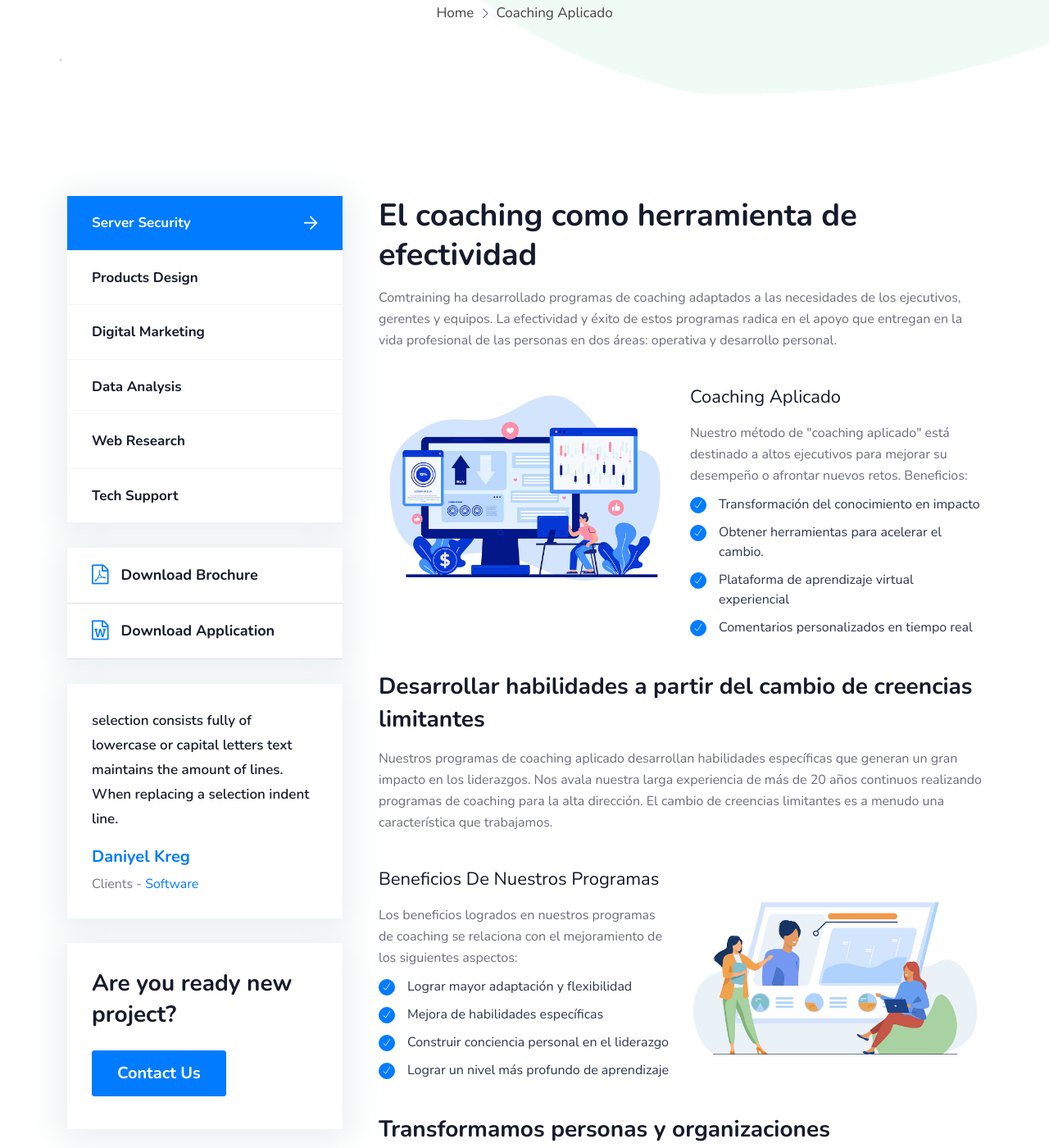
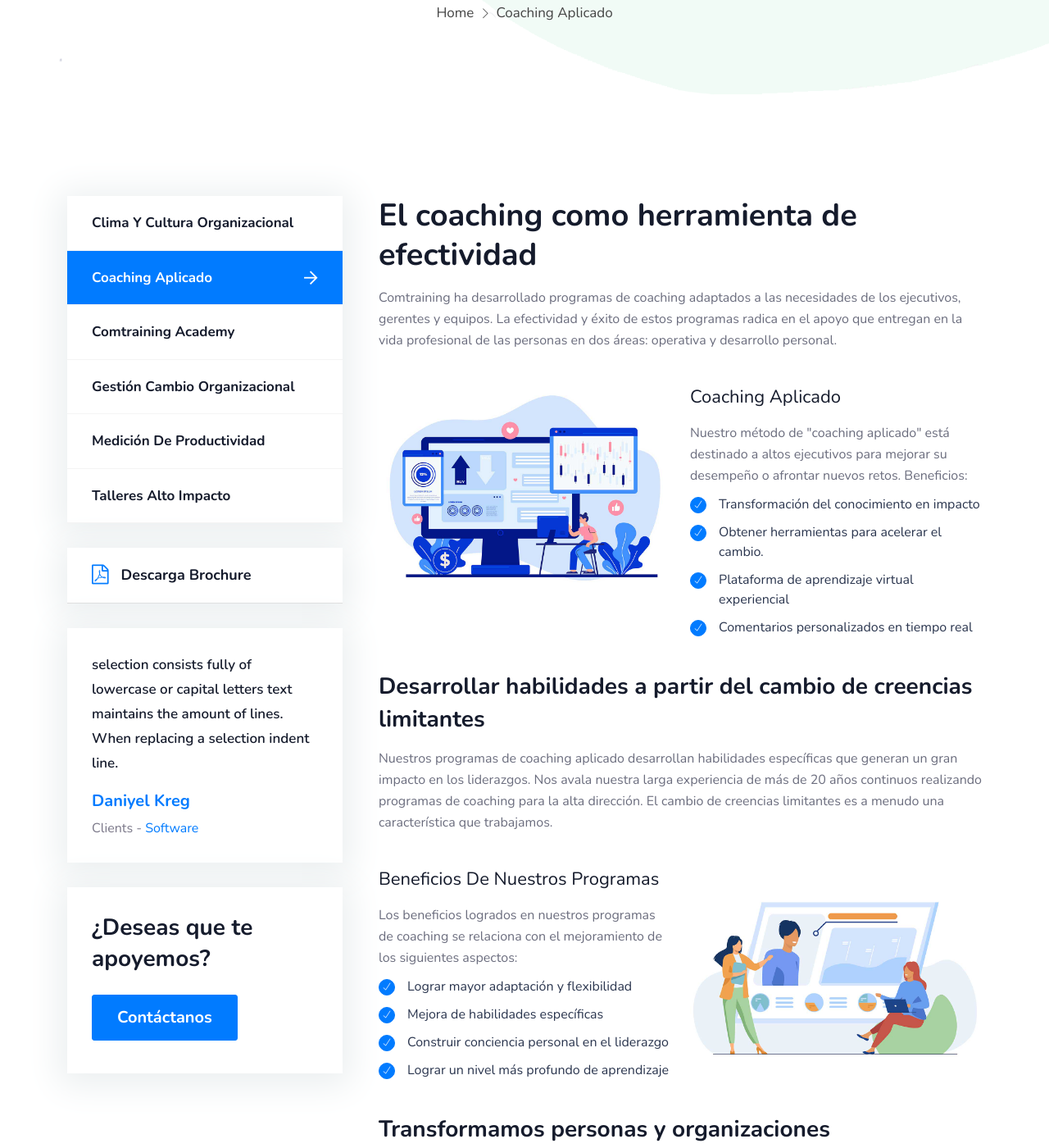
Before and after one commit to fjvalles/comtraining-landing, a Jekyll site: the page built from _services/coaching-aplicado.html, in a window 1280 px wide and 1400 px high, scrolled down 249 px. Shown: the whole window at 82% size. Built offline with Jekyll 4.4.1, drawn with Linux system fonts in a browser that asks for light colours; a script that is not in the unit is left out; some of the changed text lies outside the part shown.

Commit message:
chore: more changes

```diff
--- a/_includes/footer.html
+++ b/_includes/footer.html
@@ -111,10 +111,10 @@
                 </div>
                 <div class="col-xl-6 col-lg-6 col-md-6">
                     <div class="footer-menu">
-                        <ul>
+                        <!-- <ul>
                             <li><a href="#">Términos y condiciones</a></li>
                             <li><a href="#">Política de privacidad</a></li>
-                        </ul>
+                        </ul> -->
                     </div>
                 </div>
             </div>
--- a/_layouts/service.html
+++ b/_layouts/service.html
@@ -38,22 +38,19 @@ layout: default
                         <div class="single-page-head">
                             <div class="left-menu">
                                 <ul>
-                                    <li class="active"><a href="#">Server Security</a></li>
-                                    <li><a href="#">Products Design</a></li>
-                                    <li><a href="#">Digital Marketing</a></li>
-                                    <li><a href="#">Data Analysis</a></li>
-                                    <li><a href="#">Web Research</a></li>
-                                    <li><a href="#">Tech Support</a></li>
+                                    {% for service in site.services %}
+                                        <li class="{% if page.title == service.title %}active{% endif %}"><a href="#">{{service.title}}</a></li>
+                                    {% endfor %}
                                 </ul>
                             </div>
                         </div>
                         <!-- strat single area -->
                         <div class="single-page-head">
                             <div class="download-btn">
-                                <a href="{{page.brochure_url | relative_url}}" class="down-btn">Download Brochure <i class="fa fa-file-pdf-o"></i></a>
+                                <a href="{{page.brochure_url | relative_url}}" class="down-btn">Descarga Brochure <i class="fa fa-file-pdf-o"></i></a>
 
-                                <a href="{{page.application_url | relative_url}}" class="down-btn apli">Download Application <i
-                                        class="fa fa-file-word-o"></i></a>
+                                <!-- <a href="{{page.application_url | relative_url}}" class="down-btn apli">Download Application <i
+                                        class="fa fa-file-word-o"></i></a> -->
                             </div>
                         </div>
                         <!-- strat single area -->
@@ -73,8 +70,8 @@ layout: default
                         <div class="single-page-head">
                             <div class="new-project">
                                 <div class="project-new">
-                                    <h4>Are you ready new project?</h4>
-                                    <a class="hire-btn" href="https://docs.google.com/forms/">Contact Us</a>
+                                    <h4>¿Deseas que te apoyemos?</h4>
+                                    <a class="hire-btn" href="{{'/contact' | relative_url }}">Contáctanos</a>
                                 </div>
                             </div>
                         </div>
--- a/about.html
+++ b/about.html
@@ -87,6 +87,5 @@ permalink: /about
     {% include sections/team-members.html %}
     {% include sections/feature-section.html %}
     {% include sections/brand-section.html %}
-    {% include sections/review-section.html %}
 
 </main>
```
